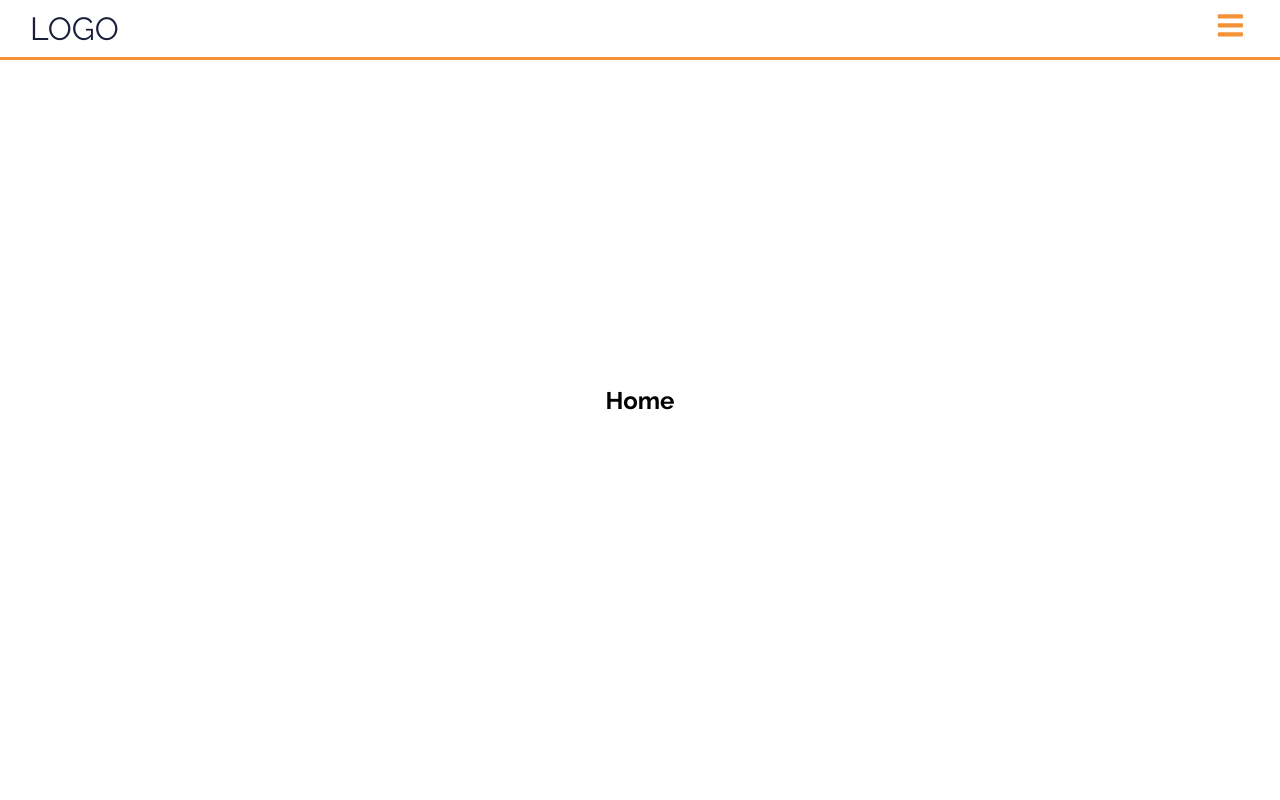
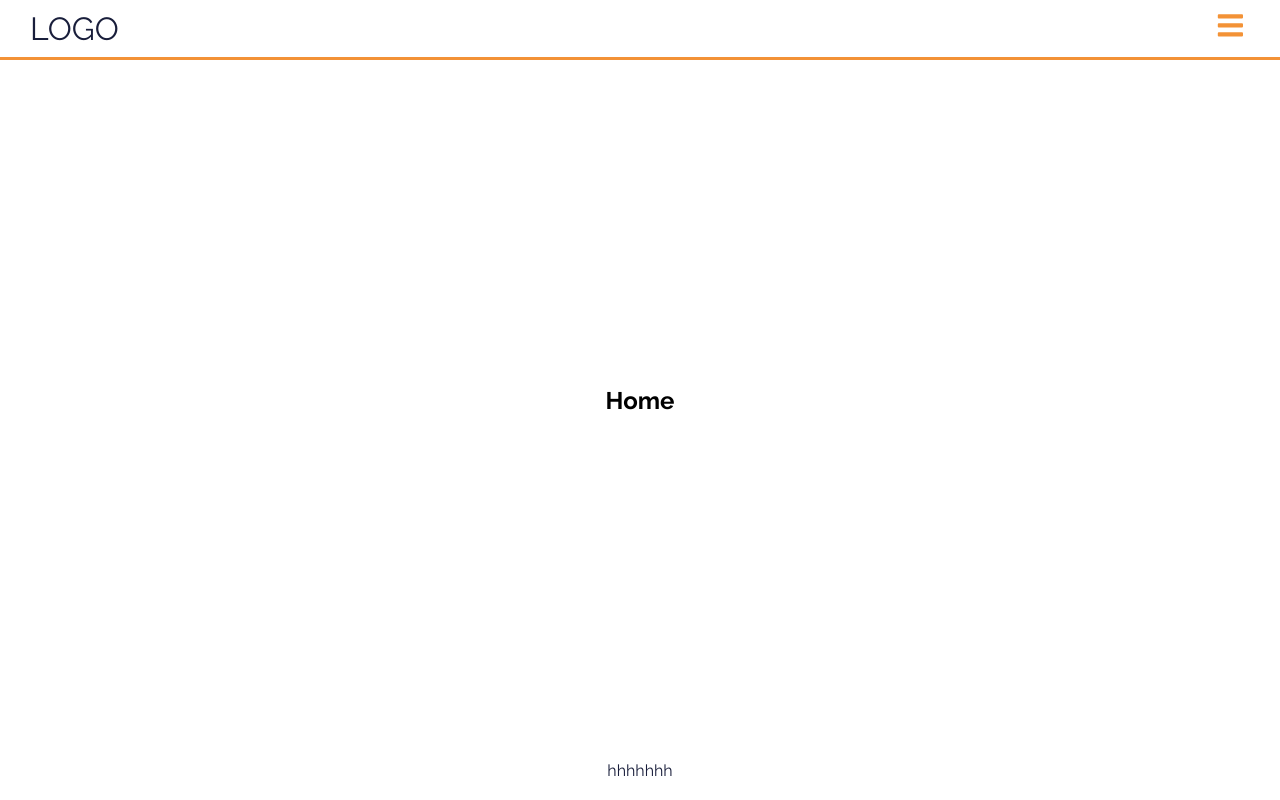
Before and after one commit to inakizarate25/atoj-studio-creativo, a React (Vite) app: page / in a window 1280 px wide. Built offline with nearby package versions, Linux system fonts and the light colour scheme.

Commit message:
rama dev

```diff
--- a/src/App.jsx
+++ b/src/App.jsx
@@ -4,20 +4,24 @@ import About from './components/About/About'
 import Services from './components/Services/Services'
 import Contact from './components/Contact/Contact'
 import Header from './components/Header/Header'
+import Footer from './components/Footer/Footer'
 import { BrowserRouter, Routes, Route } from 'react-router-dom'
 
 const App = () => {
+
   return (
-
  <BrowserRouter>
       <Header />
-      <Routes>
+
+      <Routes >
         <Route path="/" element={<Home/>} />
         <Route path="/about" element={<About/>} />
         <Route path="/servicios" element={<Services/>} />
         <Route path="/contacto" element={<Contact/>} />
         <Route path="*" element={<h2>404 Not found</h2>} />
       </Routes>
+
+      <Footer/>
     </BrowserRouter>
 
   )
--- a/src/components/Footer/Footer.jsx
+++ b/src/components/Footer/Footer.jsx
@@ -1,8 +1,10 @@
-import React from 'react'
+import './style.css'
 
 const Footer = () => {
   return (
-    <div>Footer</div>
+    <footer>
+hhhhhhh
+    </footer>
   )
 }
 
--- /dev/null
+++ b/src/components/Footer/style.css
@@ -0,0 +1,12 @@
+footer {
+    display: flex;
+    align-items: center;
+    justify-content: space-around;
+    height: 60px;
+    width: 100vw;
+    color: var(--mainColor);
+    background-color: var(--textColor);
+    position: absolute;
+    bottom: 0%;
+    left: 0%;
+}
--- a/src/components/Header/Header.jsx
+++ b/src/components/Header/Header.jsx
@@ -3,8 +3,10 @@ import { FaBars, FaTimes,FaInstagram, FaTiktok } from "react-icons/fa";
 import { Link, NavLink } from "react-router-dom";
 import "./style.css";
 
+const ig = "https://www.instagram.com/atojstudiocreativo/"
+const tik = "https://www.tiktok.com/@atojstudiocreativo?_t=8dBuO8TZg6o&_r=1"
+
 function Header() {
-
 	const navRef = useRef();
 
 	// MOSTRAR Y OCULTAR NAVBAR
@@ -42,8 +44,8 @@ function Header() {
 				<div className="redes">
 				<span>Lorem ipsum dolor sit amet consectetur adipisicing elit. Sint, necessitatibus.</span>
 				<div className="div-redes">
-					<a href="https://www.instagram.com/atojstudiocreativo/"><FaInstagram/></a>
-					<a href="https://www.tiktok.com/@atojstudiocreativo?_t=8dBuO8TZg6o&_r=1"><FaTiktok/></a>
+					<a href={ig}><FaInstagram/></a>
+					<a href={tik}><FaTiktok/></a>
 				</div>
 			</div>
 			</nav>
--- a/src/index.css
+++ b/src/index.css
@@ -15,8 +15,10 @@
 }
 body{
     height: 100vh;
+    width: 100vw;
     display: flex;
     justify-content: center;
     align-items: center;
+    flex-direction: column;
     font-family: var(--font-prinsipal);
 }
```
